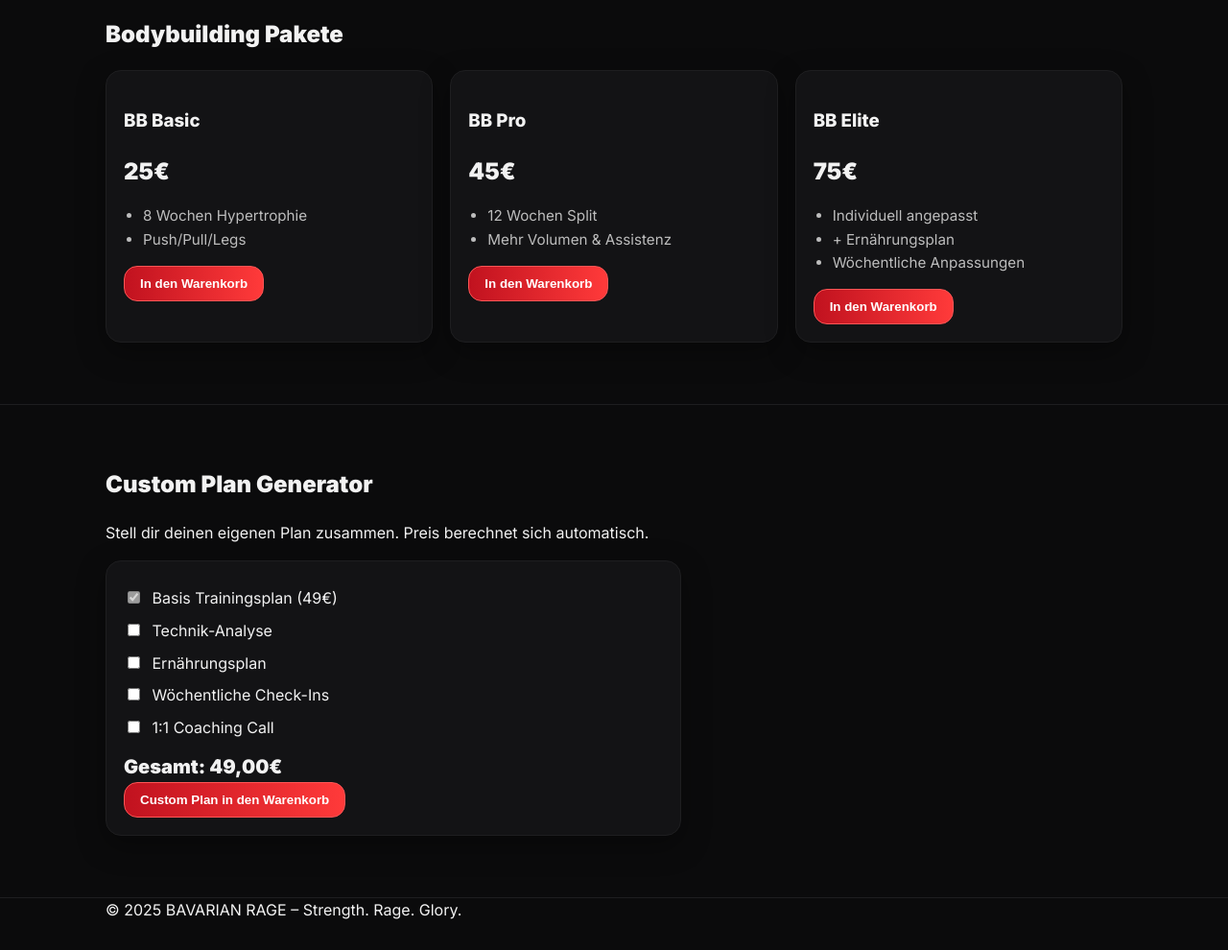
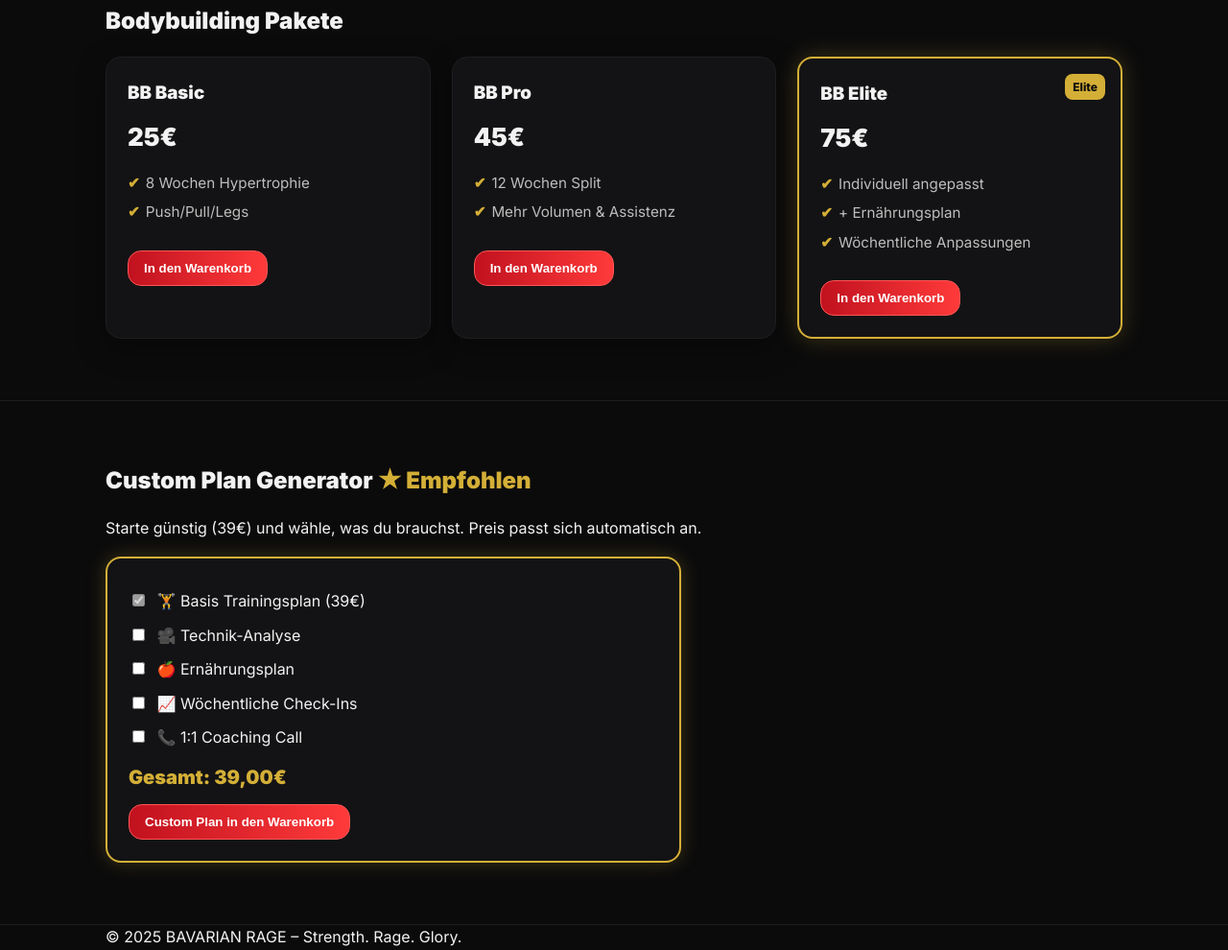
Before and after one commit to BavarianRage/bavarian-rage, a plain HTML site: page trainingsplaene.html in a window 1280 px wide. Shown: the part 819-1809 px from the top of the page at 96% size. Before the commit the page ends 1781 px from the top, so only its background shows below. Drawn offline with Linux system fonts and the light colour scheme.

Commit message:
trainingsplaene.html

```diff
--- a/trainingsplaene.html
+++ b/trainingsplaene.html
@@ -15,29 +15,37 @@
 *{box-sizing:border-box} html,body{margin:0}
 body{background:var(--bg);color:var(--fg);font:16px/1.6 "Inter",system-ui}
 .container{max-width:1100px;margin:0 auto;padding:0 20px}
-h1,h2{font-weight:900}
-h2{margin:0 0 18px}
+h1,h2,h3{font-weight:900;margin:0}
+h2{margin-bottom:18px}
 .section{padding:64px 0;border-bottom:1px solid var(--line)}
-.grid{display:grid;gap:18px}
-.grid-3{grid-template-columns:repeat(3,minmax(0,1fr))}
-.card{background:var(--card);border:1px solid var(--line);border-radius:16px;box-shadow:var(--shadow);padding:18px;transition:.25s}
+.grid{display:grid;gap:22px}
+.grid-3{grid-template-columns:repeat(auto-fit,minmax(300px,1fr))}
+.card{background:var(--card);border:1px solid var(--line);border-radius:16px;box-shadow:var(--shadow);padding:22px;transition:.25s;position:relative}
 .card:hover{transform:translateY(-4px)}
-.price{font-size:24px;font-weight:900;margin:6px 0 10px}
-.features{color:var(--muted);font-size:.95rem;padding-left:20px}
-.btn{display:inline-block;padding:10px 16px;border-radius:14px;text-decoration:none;font-weight:700;transition:.25s;cursor:pointer}
+.card.elite{border:2px solid var(--gold);box-shadow:0 0 25px rgba(212,175,55,.25)}
+.price{font-size:26px;font-weight:900;margin:10px 0}
+.features{color:var(--muted);font-size:.95rem;padding-left:0;list-style:none}
+.features li{margin:6px 0;display:flex;align-items:center;gap:6px}
+.features li::before{content:"✔";color:var(--gold);font-weight:bold}
+.btn{display:inline-block;padding:10px 16px;border-radius:14px;text-decoration:none;font-weight:700;transition:.25s;cursor:pointer;margin-top:12px}
 .btn-primary{background:linear-gradient(90deg,var(--rage),#ff3a3a);border:1px solid #ff5656;color:#fff}
 .btn-primary:hover{transform:translateY(-2px)}
 .btn-ghost{border:1px solid var(--gold);color:var(--gold);background:linear-gradient(180deg,rgba(212,175,55,.12),rgba(212,175,55,.04))}
 .btn-ghost:hover{filter:brightness(1.1);transform:translateY(-2px)}
+
+.badge{position:absolute;right:16px;top:16px;background:var(--rage);color:#fff;font-size:.75rem;padding:4px 8px;border-radius:8px;font-weight:800}
+.badge.gold{background:var(--gold);color:#0b0b0c}
 
 .cart{position:fixed;right:18px;bottom:18px;z-index:60;background:rgba(0,0,0,.7);border:1px solid var(--line);border-radius:16px;backdrop-filter:blur(6px);padding:12px 14px;display:flex;align-items:center;gap:10px}
 .cart .count{background:var(--rage);border:1px solid #ff5656;color:#fff;border-radius:10px;padding:2px 8px;font-weight:800;font-size:.85rem}
 .cart .sum{color:var(--gold);font-weight:800}
 .cart .btn-primary{padding:8px 12px;border-radius:10px}
 
-form label{display:block;margin:8px 0;cursor:pointer}
+form label{display:block;margin:10px 0;cursor:pointer}
 form input[type=checkbox]{margin-right:8px}
-.total{font-size:20px;font-weight:900;margin-top:12px}
+.total{font-size:20px;font-weight:900;margin-top:12px;color:var(--gold)}
+
+@media(max-width:960px){.grid-3{grid-template-columns:1fr}}
 </style>
 </head>
 <body>
@@ -58,7 +66,7 @@ form input[type=checkbox]{margin-right:8px}
 <section class="section">
   <div class="container">
     <h1>Trainingspläne</h1>
-    <p>Klar strukturiert. Powerlifting & Bodybuilding. Vom Basic-Plan bis zum Elite-Coaching.</p>
+    <p>Von Basics bis Elite – wähle deinen Powerlifting- oder Bodybuilding-Plan. Oder bau dir deinen eigenen Custom-Plan.</p>
   </div>
 </section>
 
@@ -68,32 +76,24 @@ form input[type=checkbox]{margin-right:8px}
     <h2>Powerlifting Pakete</h2>
     <div class="grid grid-3">
       <article class="card plan" data-id="pl-basic" data-name="PL Basic" data-price="29">
-        <h3>PL Basic</h3>
-        <div class="price">29€</div>
+        <h3>PL Basic</h3><div class="price">29€</div>
         <ul class="features">
-          <li>8 Wochen Plan</li>
-          <li>3 Einheiten/Woche</li>
-          <li>Technik-Fokus</li>
+          <li>8 Wochen Plan</li><li>3 Einheiten/Woche</li><li>Technik-Fokus</li>
         </ul>
         <button class="btn btn-primary add">In den Warenkorb</button>
       </article>
       <article class="card plan" data-id="pl-pro" data-name="PL Pro" data-price="49">
-        <h3>PL Pro</h3>
-        <div class="price">49€</div>
+        <h3>PL Pro</h3><div class="price">49€</div>
         <ul class="features">
-          <li>12 Wochen Plan</li>
-          <li>4 Einheiten/Woche</li>
-          <li>Volumen → Kraft → Peak</li>
+          <li>12 Wochen Plan</li><li>4 Einheiten/Woche</li><li>Volumen → Kraft → Peak</li>
         </ul>
         <button class="btn btn-primary add">In den Warenkorb</button>
       </article>
-      <article class="card plan" data-id="pl-elite" data-name="PL Elite" data-price="79">
-        <h3>PL Elite</h3>
-        <div class="price">79€</div>
+      <article class="card plan elite" data-id="pl-elite" data-name="PL Elite" data-price="79">
+        <div class="badge gold">Elite</div>
+        <h3>PL Elite</h3><div class="price">79€</div>
         <ul class="features">
-          <li>Individuelles Coaching</li>
-          <li>Check-Ins</li>
-          <li>+ Ernährungsplan</li>
+          <li>Individuelles Coaching</li><li>Check-Ins</li><li>+ Ernährungsplan</li>
         </ul>
         <button class="btn btn-primary add">In den Warenkorb</button>
       </article>
@@ -107,30 +107,24 @@ form input[type=checkbox]{margin-right:8px}
     <h2>Bodybuilding Pakete</h2>
     <div class="grid grid-3">
       <article class="card plan" data-id="bb-basic" data-name="BB Basic" data-price="25">
-        <h3>BB Basic</h3>
-        <div class="price">25€</div>
+        <h3>BB Basic</h3><div class="price">25€</div>
         <ul class="features">
-          <li>8 Wochen Hypertrophie</li>
-          <li>Push/Pull/Legs</li>
+          <li>8 Wochen Hypertrophie</li><li>Push/Pull/Legs</li>
         </ul>
         <button class="btn btn-primary add">In den Warenkorb</button>
       </article>
       <article class="card plan" data-id="bb-pro" data-name="BB Pro" data-price="45">
-        <h3>BB Pro</h3>
-        <div class="price">45€</div>
+        <h3>BB Pro</h3><div class="price">45€</div>
         <ul class="features">
-          <li>12 Wochen Split</li>
-          <li>Mehr Volumen & Assistenz</li>
+          <li>12 Wochen Split</li><li>Mehr Volumen & Assistenz</li>
         </ul>
         <button class="btn btn-primary add">In den Warenkorb</button>
       </article>
-      <article class="card plan" data-id="bb-elite" data-name="BB Elite" data-price="75">
-        <h3>BB Elite</h3>
-        <div class="price">75€</div>
+      <article class="card plan elite" data-id="bb-elite" data-name="BB Elite" data-price="75">
+        <div class="badge gold">Elite</div>
+        <h3>BB Elite</h3><div class="price">75€</div>
         <ul class="features">
-          <li>Individuell angepasst</li>
-          <li>+ Ernährungsplan</li>
-          <li>Wöchentliche Anpassungen</li>
+          <li>Individuell angepasst</li><li>+ Ernährungsplan</li><li>Wöchentliche Anpassungen</li>
         </ul>
         <button class="btn btn-primary add">In den Warenkorb</button>
       </article>
@@ -141,15 +135,15 @@ form input[type=checkbox]{margin-right:8px}
 <!-- Custom Plan -->
 <section class="section">
   <div class="container">
-    <h2>Custom Plan Generator</h2>
-    <p>Stell dir deinen eigenen Plan zusammen. Preis berechnet sich automatisch.</p>
-    <form id="customForm" class="card" style="max-width:600px">
-      <label><input type="checkbox" data-price="49" checked disabled> Basis Trainingsplan (49€)</label>
-      <label><input type="checkbox" data-price="20"> Technik-Analyse</label>
-      <label><input type="checkbox" data-price="30"> Ernährungsplan</label>
-      <label><input type="checkbox" data-price="25"> Wöchentliche Check-Ins</label>
-      <label><input type="checkbox" data-price="50"> 1:1 Coaching Call</label>
-      <div class="total">Gesamt: <span id="customTotal">49€</span></div>
+    <h2>Custom Plan Generator <span style="color:var(--gold)">★ Empfohlen</span></h2>
+    <p>Starte günstig (39€) und wähle, was du brauchst. Preis passt sich automatisch an.</p>
+    <form id="customForm" class="card" style="max-width:600px;border:2px solid var(--gold);box-shadow:0 0 20px rgba(212,175,55,.25)">
+      <label><input type="checkbox" data-price="39" checked disabled> 🏋️ Basis Trainingsplan (39€)</label>
+      <label><input type="checkbox" data-price="10"> 🎥 Technik-Analyse</label>
+      <label><input type="checkbox" data-price="20"> 🍎 Ernährungsplan</label>
+      <label><input type="checkbox" data-price="15"> 📈 Wöchentliche Check-Ins</label>
+      <label><input type="checkbox" data-price="25"> 📞 1:1 Coaching Call</label>
+      <div class="total">Gesamt: <span id="customTotal">39€</span></div>
       <button type="button" class="btn btn-primary" id="addCustom">Custom Plan in den Warenkorb</button>
     </form>
   </div>
@@ -167,10 +161,9 @@ form input[type=checkbox]{margin-right:8px}
 </footer>
 
 <script>
-const $ = (s,el=document)=>el.querySelector(s);
+const $=(s,el=document)=>el.querySelector(s);
 const $$=(s,el=document)=>[...el.querySelectorAll(s)];
-
-let cart = JSON.parse(localStorage.getItem('br_cart')||'[]');
+let cart=JSON.parse(localStorage.getItem('br_cart')||'[]');
 const save=()=>localStorage.setItem('br_cart',JSON.stringify(cart));
 const fmt=n=>n.toFixed(2).replace('.',',')+"€";
 
@@ -191,36 +184,25 @@ function addToCart(item){
 $$('.plan .add').forEach(btn=>{
   btn.addEventListener('click',()=>{
     const card=btn.closest('.plan');
-    addToCart({
-      id:card.dataset.id,
-      name:card.dataset.name,
-      price:parseFloat(card.dataset.price),
-      qty:1,
-      variant:''
-    });
+    addToCart({id:card.dataset.id,name:card.dataset.name,price:parseFloat(card.dataset.price),qty:1,variant:''});
   });
 });
 
 // Custom plan
-const form=$('#customForm');
-const totalEl=$('#customTotal');
+const form=$('#customForm'); const totalEl=$('#customTotal');
 function calcTotal(){
   let sum=0;
-  $$('input[type=checkbox]',form).forEach(cb=>{
-    if(cb.checked) sum+=parseFloat(cb.dataset.price);
-  });
-  totalEl.textContent=fmt(sum);
-  return sum;
+  $$('input[type=checkbox]',form).forEach(cb=>{if(cb.checked) sum+=parseFloat(cb.dataset.price);});
+  totalEl.textContent=fmt(sum); return sum;
 }
-form.addEventListener('change',calcTotal);
-calcTotal();
-
+form.addEventListener('change',calcTotal); calcTotal();
 $('#addCustom').onclick=()=>{
   const opts=$$('input[type=checkbox]',form).filter(cb=>cb.checked).map(cb=>cb.parentNode.textContent.trim());
   const price=calcTotal();
   addToCart({id:'custom',name:'Custom Plan',price,qty:1,variant:opts.join(', ')});
 };
 
+// Checkout
 $('#checkout').onclick=()=>{
   if(!cart.length) return alert('Dein Warenkorb ist leer.');
   const lines=cart.map(i=>`• ${i.name}${i.variant?' ('+i.variant+')':''} x${i.qty} – ${fmt(i.price*i.qty)}`).join('\n');
```
